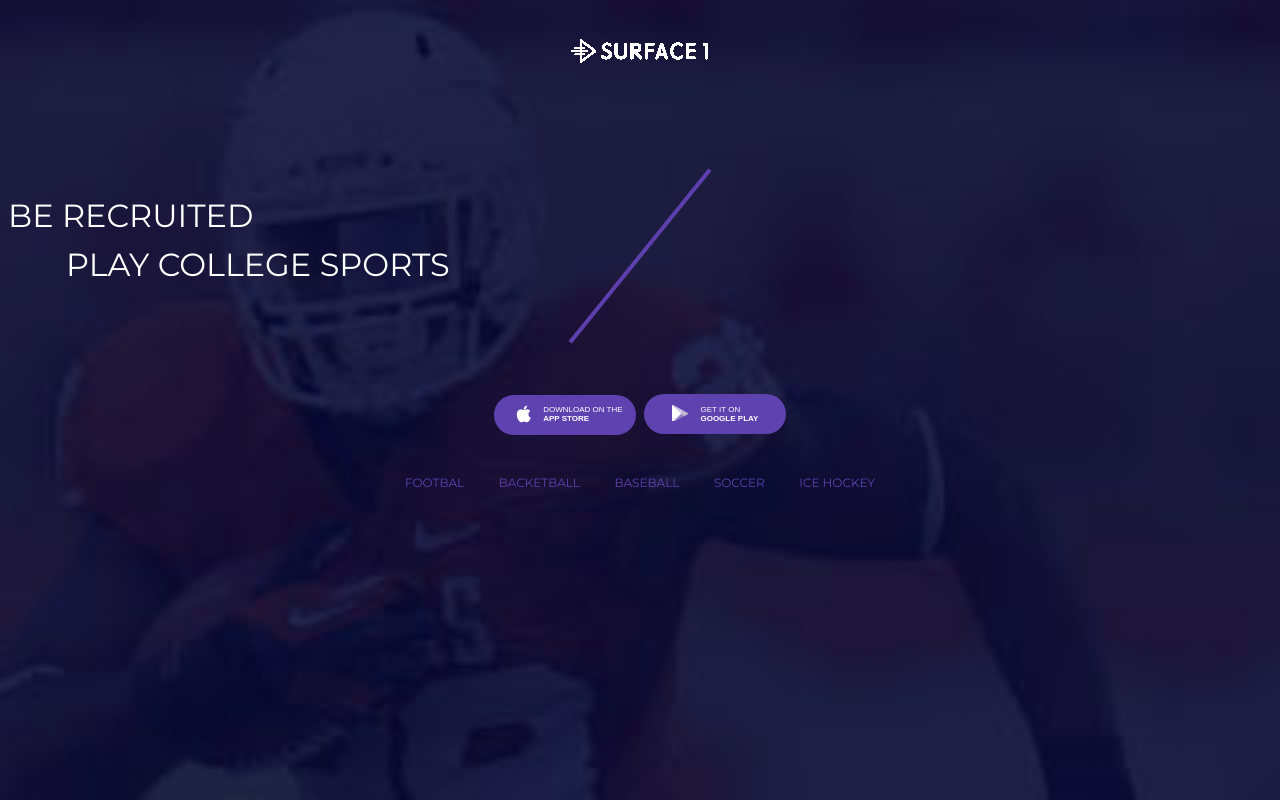
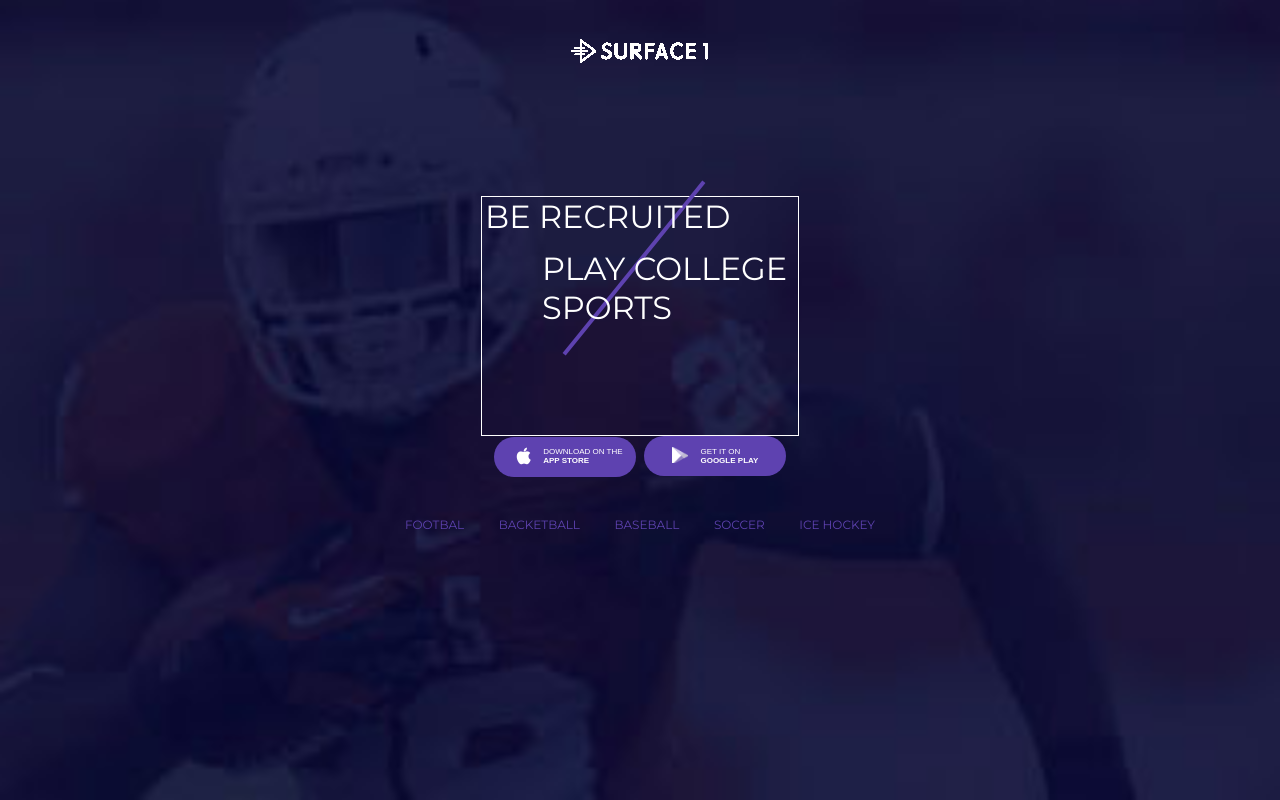
Before and after one commit to JustynaBie/sport, a plain HTML site: page index.html in a window 1280 px wide. Drawn offline with nearby package versions, Linux system fonts and the light colour scheme.

Commit message:
changes in header tilte (put inside wrapper and make it absolute)

```diff
--- a/css/style.css
+++ b/css/style.css
@@ -274,35 +274,22 @@ body h4 {
   padding: 3.9rem 0 13rem 0;
 }
 
-.header__wrapper-invisible {
-  height: 5.5rem;
-  left: 0;
-  right: 0;
-  position: absolute;
-  top: 14.5rem;
+.header__wrapper-title {
+  height: 24rem;
+  width: 31.8rem;
+  margin: 0 auto;
+  position: relative;
+  border: 1px solid #fff;
 }
 
-.header__wrapper-invisible .stick {
+.header__wrapper-title .stick {
   height: 22.2rem;
   width: 0.4rem;
-  background-color: #5d40ad;
-  margin: 0 auto;
+  position: absolute;
+  top: -4rem;
+  left: 15rem;
+  background-color: #5e42b0;
   transform: rotate(39deg);
-}
-
-.header__title {
-  font-family: Montserrat;
-  padding-left: 0.8rem;
-  margin-bottom: 1rem;
-  text-transform: uppercase;
-  color: #fff;
-  font-size: 3.2rem;
-  text-align: left;
-}
-
-.header__title:last-of-type {
-  padding-left: 6.6rem;
-  margin-bottom: 11rem;
 }
 
 .btn_apple,
@@ -316,6 +303,21 @@ body h4 {
   border-color: transparent;
   border-radius: 20px;
   color: #fff;
+}
+
+.title {
+  font-family: Montserrat;
+  text-transform: uppercase;
+  color: #fff;
+  font-size: 3.2rem;
+  position: absolute;
+  left: 0.3rem;
+  text-align: left;
+}
+
+.title:last-of-type {
+  top: 5.2rem;
+  left: 6rem;
 }
 
 .btn_wrapper {
--- a/index.html
+++ b/index.html
@@ -15,16 +15,17 @@
       <div class="header__logo">
         <img src="img/logo.png">
       </div>
-      <div class="header__wrapper-invisible">
+      <div class="header__wrapper-title">
         <div class="stick">
         </div>
+        <h1 class="title">
+          be recruited
+        </h1>
+        <h1 class="title">
+          play college sports
+        </h1>
       </div>
-      <h1 class="header__title">
-        be recruited
-      </h1>
-      <h1 class="header__title">
-        play college sports
-      </h1>
+
       <button class="btn_apple">
         <div class="btn_wrapper">
           <i class="fa fa-apple" aria-hidden="true"></i>
```
